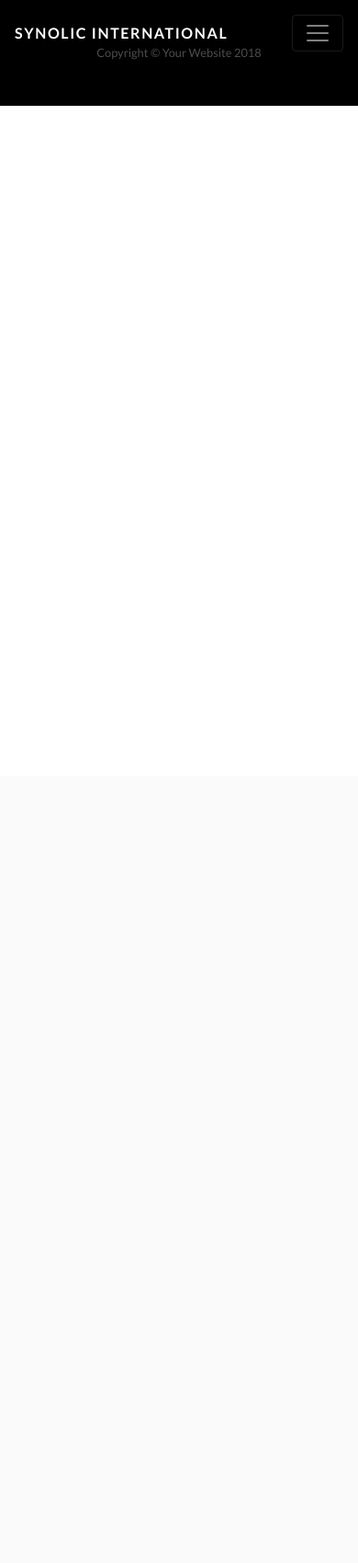
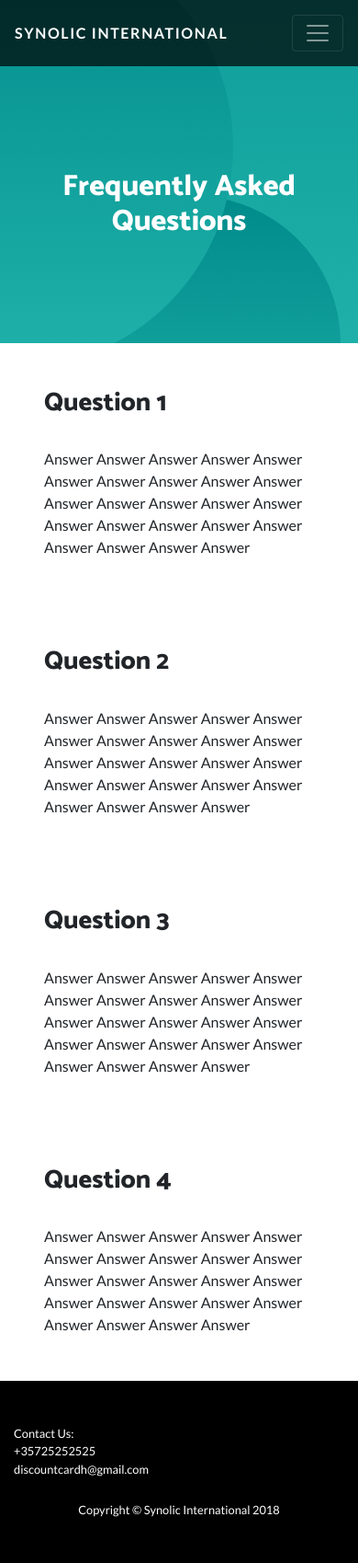
Before and after one commit to alexiaharal/discountCard, a Django app: page /discountCard/faq/ in a window 390 px wide. Shown: the whole page at 92% size. Before the commit the page ends 115 px from the top, so only its background shows below. Run offline with Django 3.2, Linux system fonts and the light colour scheme; some libraries are stand-ins or nearby versions.

Commit message:
Fixed FAQ template design

```diff
--- a/discountCard/static/css/custom.css
+++ b/discountCard/static/css/custom.css
@@ -121,7 +121,7 @@ header.masthead .bg-circle-4 {
 }
 
 .bg-primary {
-  background-color: #ee0979 !important;
+  background-color: #20B2AA !important;
 }
 
 .btn-primary {
@@ -130,8 +130,8 @@ header.masthead .bg-circle-4 {
 }
 
 .btn-primary:active, .btn-primary:focus, .btn-primary:hover {
-  background-color: #bd0760 !important;
-  border-color: #bd0760 !important;
+  background-color: #008B8B !important;
+  border-color: #008B8B !important;
 }
 
 .btn-primary:focus {
--- a/discountCard/templates/discountCard/base.html
+++ b/discountCard/templates/discountCard/base.html
@@ -39,8 +39,13 @@
                     <li class="nav-item">
                         <a class="nav-link" href="{% url 'user_account' %}">My Account</a>
                     </li>
+                    <li class="nav-item">
+                        <a class="nav-link" href="{% url 'partners' %}">Partners</a>
+                    </li>
                 {% else %}
-
+                    <li class="nav-item">
+                        <a class="nav-link" href="{% url 'partners' %}">Partners</a>
+                    </li>
                     <li class="nav-item">
                         <a class="nav-link" href="{% url 'become_member' %}">Get Your Card</a>
                     </li>
@@ -50,6 +55,7 @@
                     <li class="nav-item">
                         <a class="nav-link" href="{% url 'login' %}">Log In</a>
                     </li>
+
                 {% endif %}
             </ul>
         </div>
@@ -60,7 +66,18 @@
 <!-- Footer -->
 <footer class="py-5 bg-black">
     <div class="container">
-        <p class="m-0 text-center text-white small">Copyright &copy; Your Website 2018</p>
+        <div class="row">
+            <div class="col-lg-4">
+                <p align="left" class="m-0  text-white small ">Contact Us: <br> +35725252525<br> discountcardh@gmail.com</p>
+            </div>
+            <div class="col-lg-4">
+
+            </div>
+            <div class="col-lg-4">
+                <br><p class="m-0 text-center text-white small">Copyright &copy; Synolic International 2018</p>
+            </div>
+        </div>
+
     </div>
 </footer>
 
--- a/discountCard/templates/discountCard/faq.html
+++ b/discountCard/templates/discountCard/faq.html
@@ -1,6 +1,42 @@
 {% extends 'discountCard/base.html' %}
 {% load static %}
 
+{% block header %}
+
+<header class="masthead text-center text-white">
+    <div class="masthead-content">
+        <div class="container">
+            <h3 class="masthead-subheading mb-0">Frequently Asked Questions</h3>
+        </div>
+    </div>
+    <div class="bg-circle-1 bg-circle"></div>
+    <div class="bg-circle-2 bg-circle"></div>
+    <div class="bg-circle-3 bg-circle"></div>
+    <div class="bg-circle-4 bg-circle"></div>
+</header>
+{% endblock %}
 {%block body_block %}
 
+<div class="row">
+    <div class="col-xs-1 col-sm-2 col-lg-3">    </div>
+    <div class="col-xs-10 col-sm-8 col-lg-6">
+        <div class="p-5">
+            <h3 class="display-5"> Question 1    </h3>
+            <br> Answer Answer Answer Answer Answer Answer Answer Answer Answer Answer Answer Answer Answer Answer Answer Answer Answer Answer Answer Answer Answer Answer Answer Answer
+        </div>
+        <div class="p-5">
+            <h3 class="display-5"> Question 2   </h3>
+            <br> Answer Answer Answer Answer Answer Answer Answer Answer Answer Answer Answer Answer Answer Answer Answer Answer Answer Answer Answer Answer Answer Answer Answer Answer
+        </div>
+        <div class="p-5">
+            <h3 class="display-5">Question 3 </h3>
+            <br> Answer Answer Answer Answer Answer Answer Answer Answer Answer Answer Answer Answer Answer Answer Answer Answer Answer Answer Answer Answer Answer Answer Answer Answer
+        </div>
+        <div class="p-5">
+            <h3 class="display-5"> Question 4   </h3>
+            <br> Answer Answer Answer Answer Answer Answer Answer Answer Answer Answer Answer Answer Answer Answer Answer Answer Answer Answer Answer Answer Answer Answer Answer Answer
+        </div>
+    </div>
+    <div class="col-xs-1 col-sm-2 col-lg-3">    </div>
+</div>
 {% endblock %}
```
Also changed, not shown: discountCard/templates/discountCard/our_partners.html (+13 -7 lines), discountCard/static/img/partner_sample.jpg (added).
